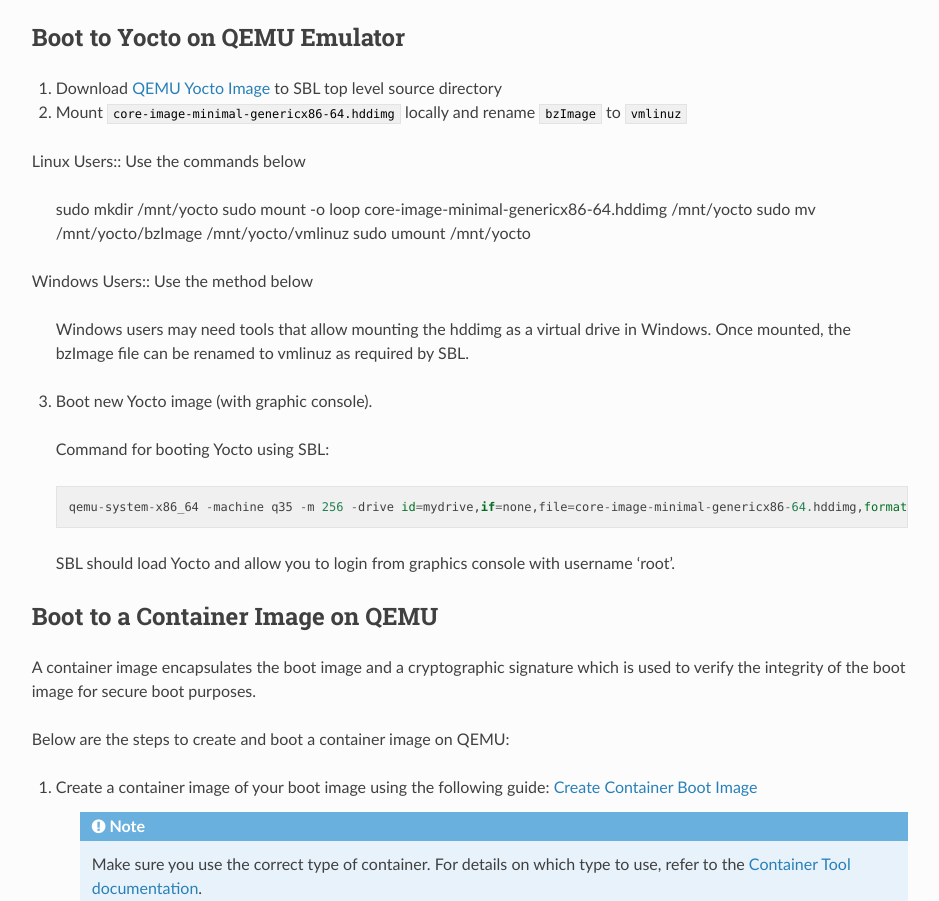
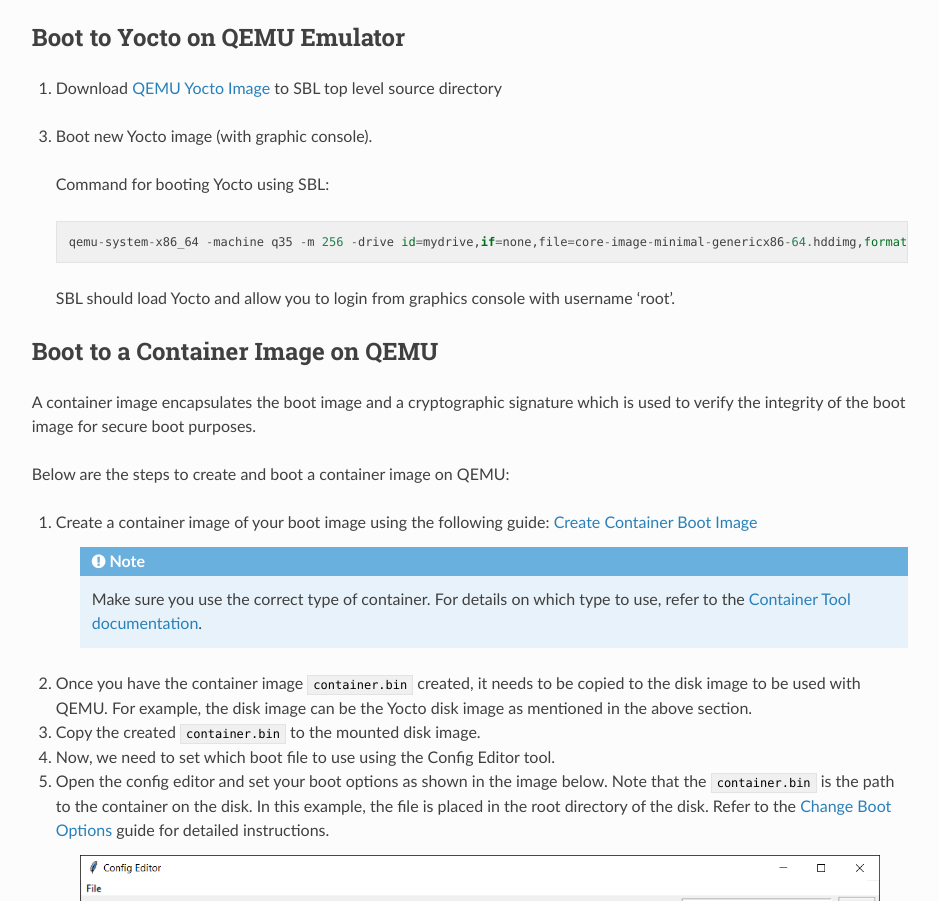
Before and after one commit to slimbootloader/slimbootloader.github.io, a plain HTML site: page supported-hardware/qemu.html in a window 1280 px wide. Shown: the part 981-1882 px from the top of the page, without its empty margins (320-1259 px from the left). Drawn offline with Linux system fonts and the light colour scheme.

Commit message:
Update qemu.html
in my env, not need mount and mv bzImage to vmlinuz.

```diff
--- a/supported-hardware/qemu.html
+++ b/supported-hardware/qemu.html
@@ -154,20 +154,7 @@
 <h2>Boot to Yocto on QEMU Emulator<a class="headerlink" href="#boot-to-yocto-on-qemu-emulator" title="Permalink to this heading"></a></h2>
 <ol class="arabic simple">
 <li><p>Download <a class="reference external" href="http://downloads.yoctoproject.org/releases/yocto/yocto-2.5/machines/genericx86-64/core-image-minimal-genericx86-64.hddimg">QEMU Yocto Image</a> to SBL top level source directory</p></li>
-<li><p>Mount <code class="docutils literal notranslate"><span class="pre">core-image-minimal-genericx86-64.hddimg</span></code> locally and rename <code class="docutils literal notranslate"><span class="pre">bzImage</span></code> to <code class="docutils literal notranslate"><span class="pre">vmlinuz</span></code></p></li>
 </ol>
-<p>Linux Users:: Use the commands below</p>
-<blockquote>
-<div><p>sudo mkdir /mnt/yocto
-sudo mount -o loop core-image-minimal-genericx86-64.hddimg /mnt/yocto
-sudo mv /mnt/yocto/bzImage /mnt/yocto/vmlinuz
-sudo umount /mnt/yocto</p>
-</div></blockquote>
-<p>Windows Users:: Use the method below</p>
-<blockquote>
-<div><p>Windows users may need tools that allow mounting the hddimg as a virtual drive in Windows.
-Once mounted, the bzImage file can be renamed to vmlinuz as required by SBL.</p>
-</div></blockquote>
 <ol class="arabic simple" start="3">
 <li><p>Boot new Yocto image (with graphic console).</p></li>
 </ol>
```
